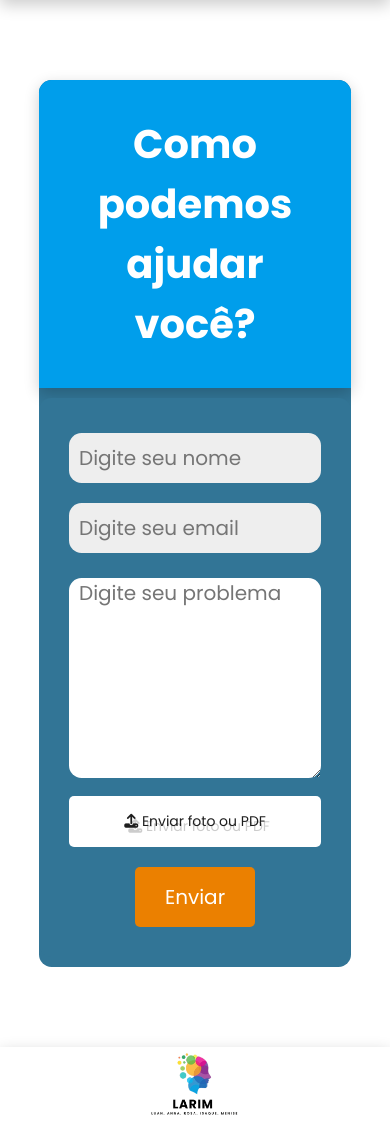
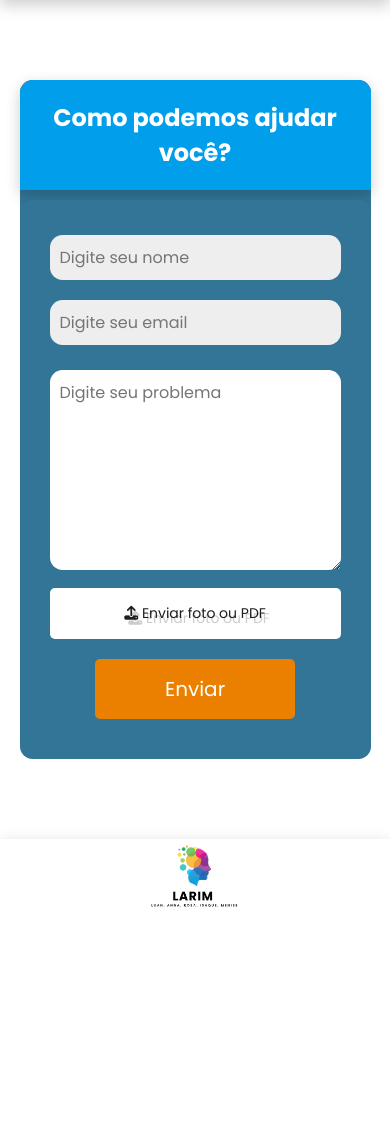
Before and after one commit to rosamrcl/smartstock, a PHP site: page /smartstock/suporte.php in a window 390 px wide. Shown: the part 100-1224 px from the top of the page. After the commit the page ends 1007 px from the top, so only its background shows below. Run offline with PHP 8.4, Linux system fonts and the light colour scheme.

Commit message:
suporte css

```diff
--- a/Frontend/ressources/css/media.css
+++ b/Frontend/ressources/css/media.css
@@ -289,6 +289,20 @@
     .container input[type="email"] {
         width: 100%;
     }
+    .heading h1 {
+        font-size: 2rem;
+    }
+
+    .container input[type="text"],
+    .container input[type="email"],
+    .container textarea {
+        font-size: 1.4rem;
+    }
+
+    .custom-file-upload {
+        font-size: 1.4rem;
+        padding: 0.8rem 1.5rem;
+    }
 
     .container textarea {
         height: 15rem;
--- a/Frontend/ressources/css/suporte.css
+++ b/Frontend/ressources/css/suporte.css
@@ -6,14 +6,15 @@
     background: var(--cor2);
     border-radius: 1.25rem;
     margin: 8rem auto;
-    width: 80%;
+    width: 90%;
+    max-width: 600px;
     flex-grow: 1;
 }
 
 .heading h1 {
-    font-size: 4rem;
+    font-size: 2.4rem;
     color: var(--cor4);
-    padding: 3.4rem;
+    padding: 2rem;
 }
 
 .heading {
@@ -35,35 +36,35 @@
     background: var(--cor2);
     border-radius: 1.25rem;
     gap: 1rem;
+}
 
-}
-.container form{
+.container form {
     width: 100%;
 }
-
 
 .container .input-group {
     display: flex;
     gap: 1rem;
     width: 100%;
+    flex-wrap: wrap;
 }
 
 .container input[type="text"],
 .container input[type="email"] {
-    font-size: 2rem;
+    font-size: 1.6rem;
     border-radius: 1.25rem;
     padding: 1rem;
     flex: 1;
     min-width: 0;
 }
+
 .container textarea {
     width: 100%;
     height: 20rem;
-    border-radius:  1.25rem;
-    font-size: 2rem;
+    border-radius: 1.25rem;
+    font-size: 1.6rem;
     margin-top: 2rem;
-    padding-left: 1rem;
-    padding-right: 1rem;
+    padding: 1rem;
 }
 
 .file-upload-group {
@@ -74,11 +75,9 @@
     width: 100%;
 }
 
-
 .hidden-file-input {
     display: none;
 }
-
 
 .custom-file-upload {
     display: inline-block;
@@ -88,14 +87,13 @@
     color: var(--cor9);
     border: none;
     border-radius: 5px;
-    font-size: 2rem;
+    font-size: 1.6rem;
     cursor: pointer;
     text-align: center;
     width: auto;
     transition: background 0.3s ease;
     flex-grow: 1;
 }
-
 
 .custom-file-upload:hover {
     border: .1rem solid var(--cor3);
@@ -104,7 +102,8 @@
 
 .container .btn {
     display: block;
-    width: auto;
+    width: 100%;
+    max-width: 200px;
     margin: 2rem auto 0 auto;
     padding: 1.5rem 3rem;
 }
```
